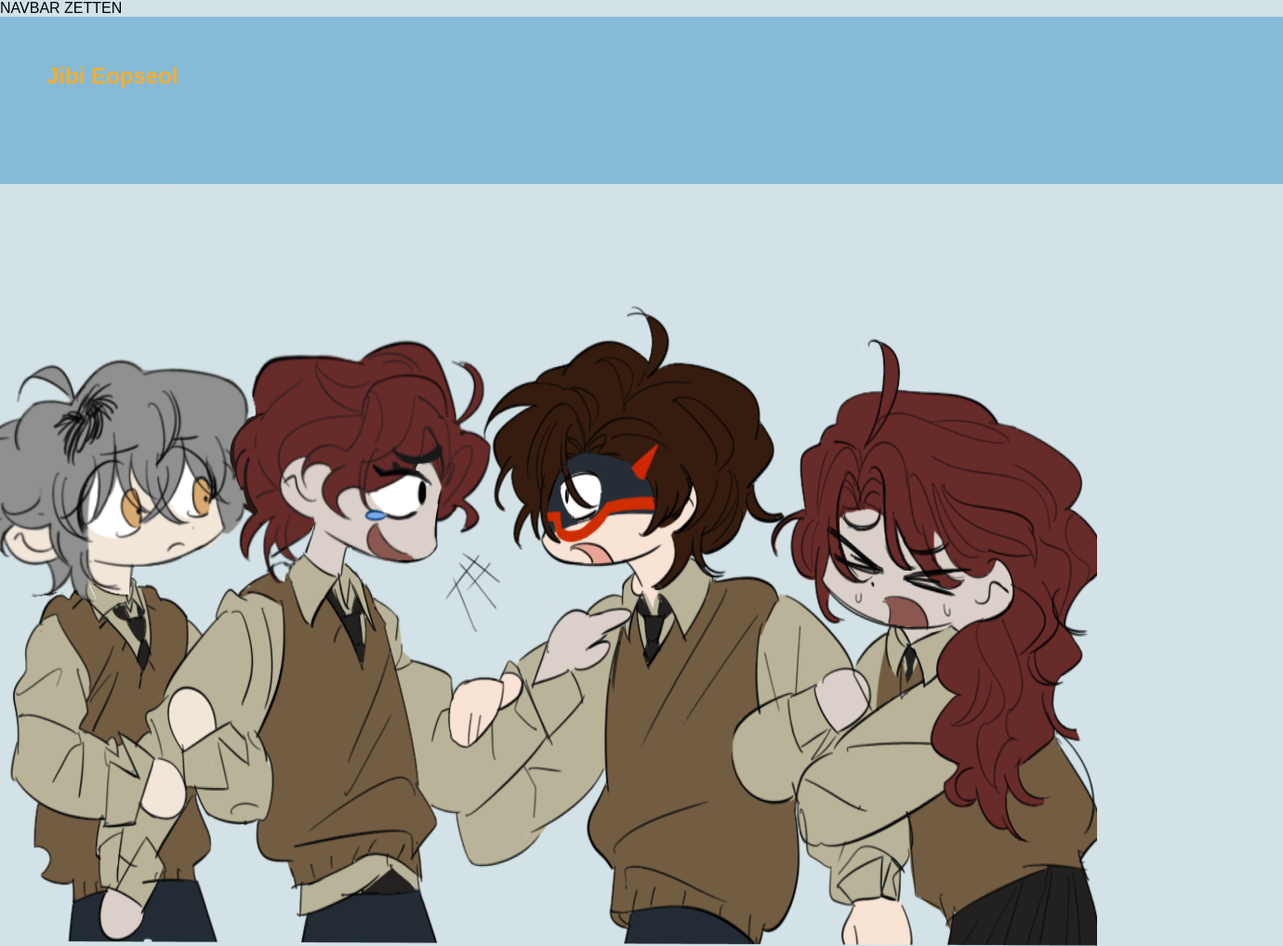
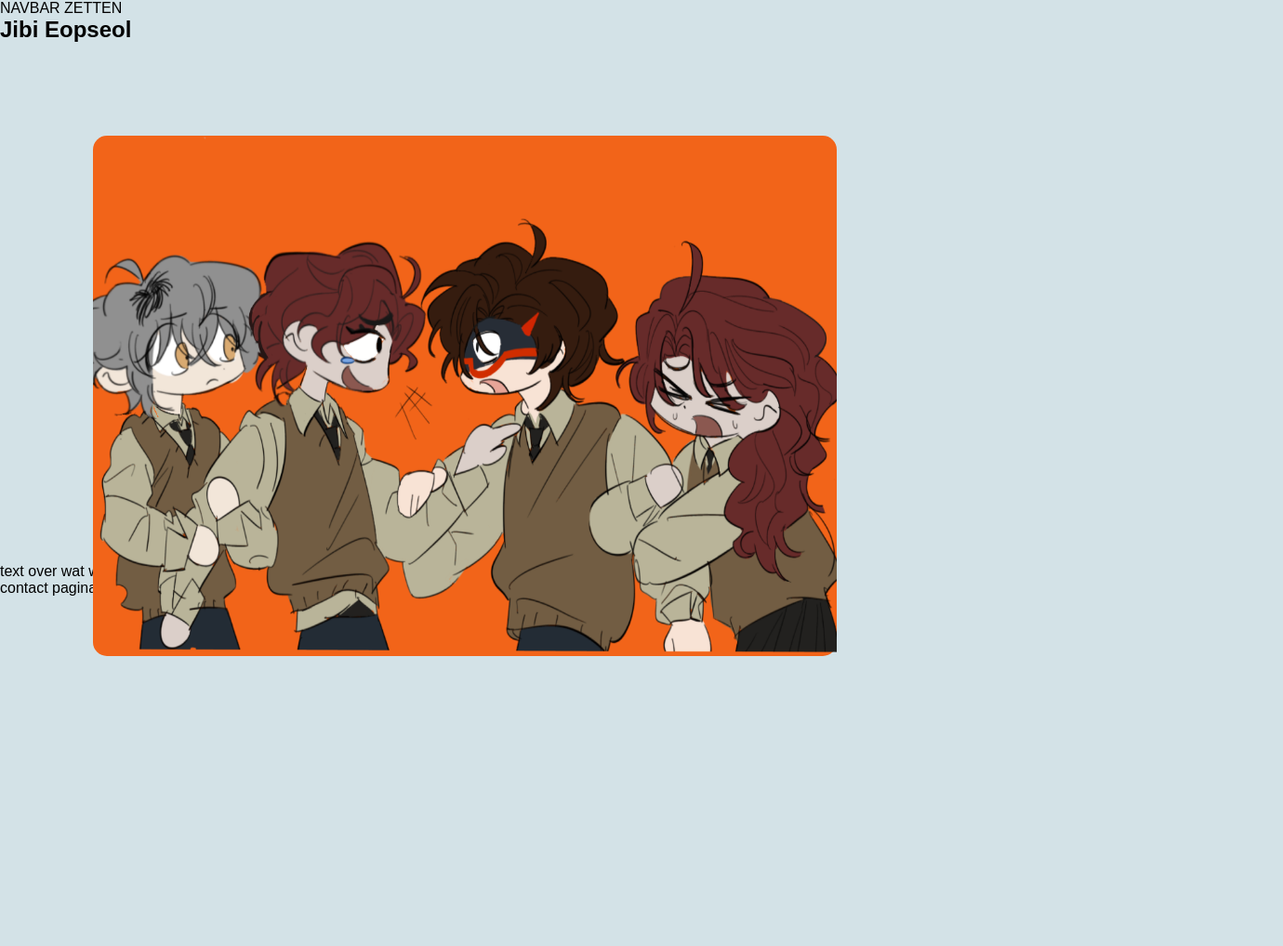
Before and after one commit to Maggzzi/FanWiki, a plain HTML site: page verbeterdeIndex.html in a window 1280 px wide. Shown: the top 1018 px of the page at 93% size, 1380 px wide, since content can reach past the window. After the commit the page ends 800 px from the top, so only its background shows below. Drawn offline with Linux system fonts and the light colour scheme.

Commit message:
Afbeelding positie gewijzigd
heb de afbeelding's positie in mijn homepage gewijzigd

```diff
--- a/CSS/verbeterdeFrontpage.css
+++ b/CSS/verbeterdeFrontpage.css
@@ -6,6 +6,7 @@
 :root {
     background-color: var(--lb);
     font-family: Arial, Helvetica, sans-serif;
+    font-size: 16px;
 
     --dkb: #2f4858;
     --lb: #D3E2E7;
@@ -14,17 +15,16 @@
     --ora: #F26419;
 }
 
-.titel {
-    padding: 50px;
-    background-color: var(--blw);
-    border: black;
-    color: var(--geel);
-    text-align: center;
-    width: 100vw;
-    height: 10vh;
+figure {
+    border-radius: 15px;
     position: relative;
+    top: 100px;
+    left: 100px;
+    width: 800px;
+    background-color: #F26419;
 }
 
-h1 {
-    position: absolute;
+img {
+    width: 100%;
+    height: 100%;
 }
```
